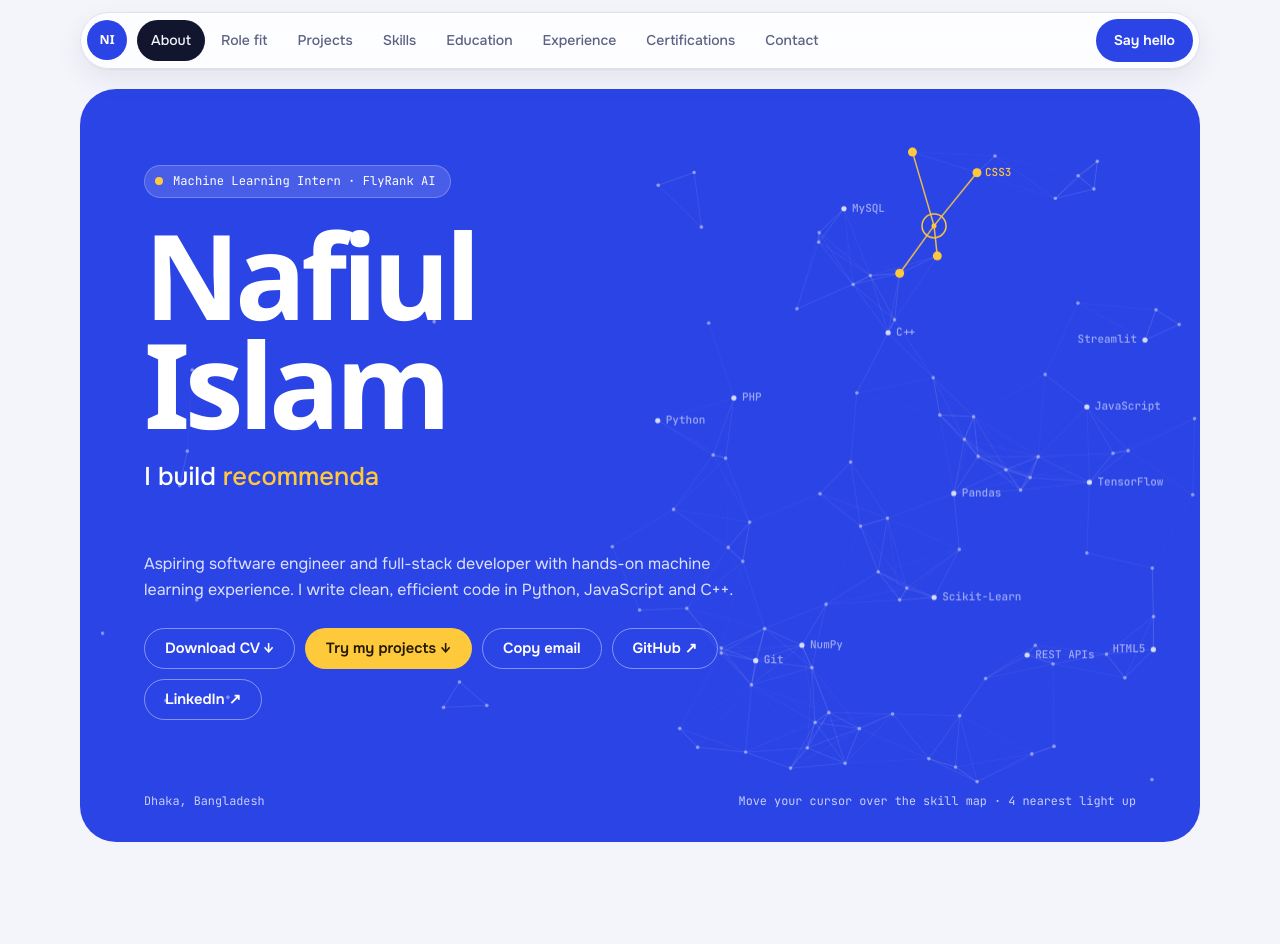
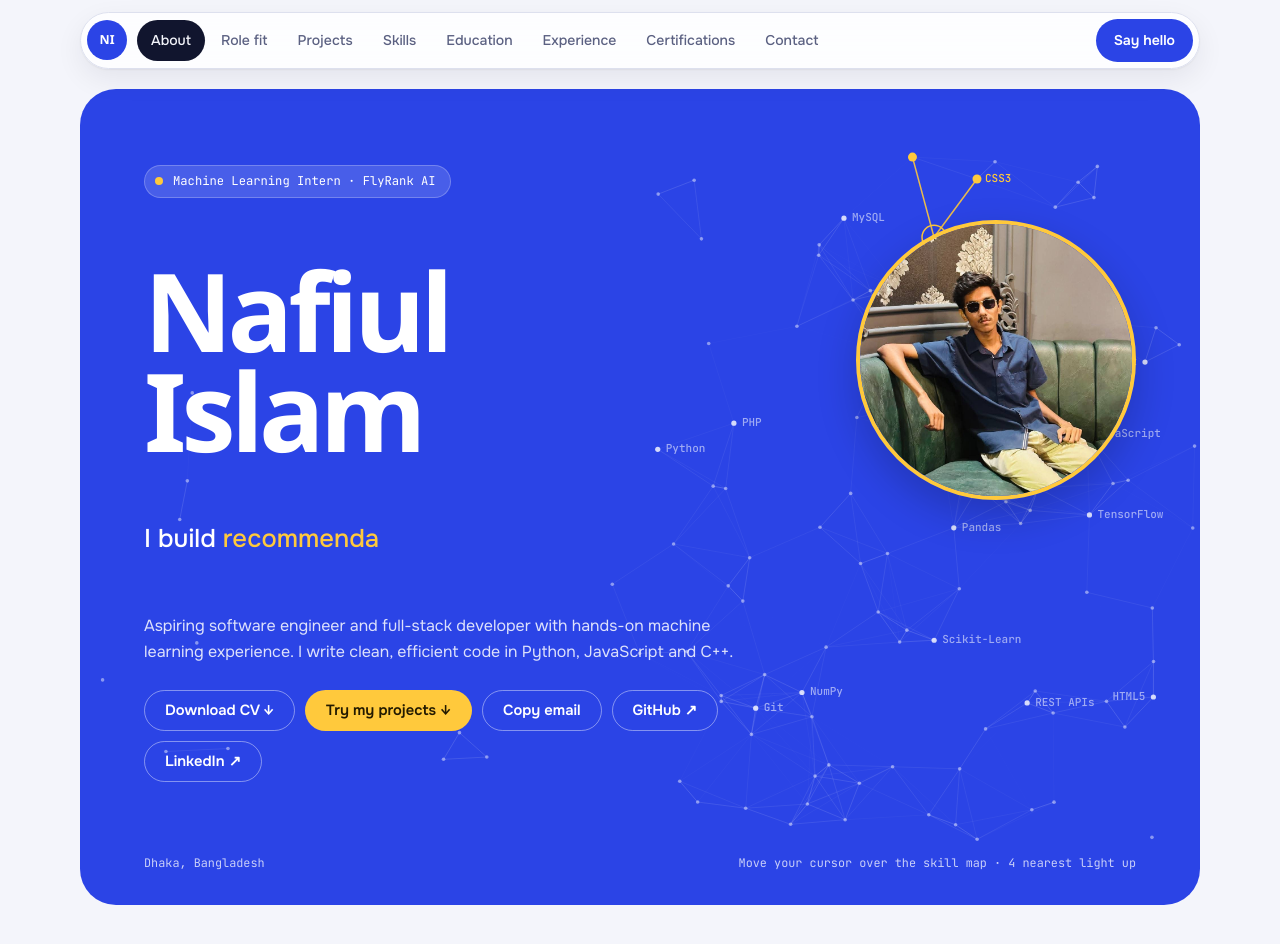
Before and after one commit to nafiul707/nafiul707.github.io, a plain HTML site: page index.html in a window 1280 px wide. Shown: the top 944 px of the page. Drawn offline with Linux system fonts and the light colour scheme; animation ran at ten frames a second; a web font is replaced by a local one.

Commit message:
Add profile photo beside name in portfolio hero

```diff
--- a/index.html
+++ b/index.html
@@ -38,7 +38,10 @@
     <canvas id="space" aria-hidden="true"></canvas>
     <div class="hero-grid">
       <span class="pill"><span class="dot"></span>Machine Learning Intern · FlyRank AI</span>
-      <h1 class="name" aria-label="Nafiul Islam"><span class="ln" aria-hidden="true">Nafiul</span><span class="ln" aria-hidden="true">Islam</span></h1>
+      <div class="hero-identity">
+        <h1 class="name" aria-label="Nafiul Islam"><span class="ln" aria-hidden="true">Nafiul</span><span class="ln" aria-hidden="true">Islam</span></h1>
+        <img class="profile-photo" src="assets/nafiul-islam.jpeg" alt="Nafiul Islam" width="960" height="1280" fetchpriority="high">
+      </div>
       <p class="typed-line">
         <span class="sr-only">I build full-stack web platforms, recommendation systems, data-driven applications and REST APIs.</span>
         <span aria-hidden="true">I build <span class="typed" id="typed">full-stack web platforms</span><span class="caret"></span></span>
--- a/style.css
+++ b/style.css
@@ -87,11 +87,14 @@ h2 { font-family: var(--font-display); font-weight: 600; font-size: clamp(1.7rem
   touch-action: pan-y;
 }
 .hero canvas { position: absolute; inset: 0; width: 100%; height: 100%; z-index: -1; display: block; }
-.hero-grid { display: grid; gap: 22px; max-width: 640px; }
+.hero-grid { display: grid; gap: 22px; }
+.hero-grid > :not(.hero-identity) { max-width: 640px; }
+.hero-identity { display: grid; grid-template-columns: minmax(0, 1fr) clamp(96px, 24vw, 280px); align-items: center; gap: clamp(16px, 3vw, 40px); }
+.profile-photo { width: 100%; height: auto; aspect-ratio: 1; object-fit: cover; object-position: center 30%; border-radius: 50%; border: 4px solid var(--pop); box-shadow: 0 16px 40px rgb(0 0 0 / .2); }
 .pill { display: inline-flex; align-items: center; gap: 10px; width: fit-content; padding: 6px 14px 6px 10px; border-radius: 999px; background: color-mix(in srgb, var(--brand-ink) 14%, transparent); border: 1px solid color-mix(in srgb, var(--brand-ink) 24%, transparent); font-family: var(--font-mono); font-size: .76rem; }
 .dot { width: 8px; height: 8px; border-radius: 50%; background: var(--pop); animation: ping 2s ease-out infinite; }
 @keyframes ping { 0% { box-shadow: 0 0 0 0 color-mix(in srgb, var(--pop) 70%, transparent); } 100% { box-shadow: 0 0 0 10px transparent; } }
-.name { font-family: var(--font-display); font-weight: 800; font-size: clamp(3rem, 10.5vw, 7.4rem); line-height: .92; letter-spacing: -.045em; margin: 0; }
+.name { font-family: var(--font-display); font-weight: 800; font-size: clamp(2rem, 8.5vw, 7.4rem); line-height: .92; letter-spacing: -.045em; margin: 0; }
 .name .ln { display: block; }
 .name .l { display: inline-block; cursor: default; transition: transform .4s cubic-bezier(.3, 1.8, .5, 1), color .2s; }
 .name .l:hover { transform: translateY(-.1em) rotate(-7deg); color: var(--pop); }
```
Also changed, not shown: assets/nafiul-islam.jpeg (added).
